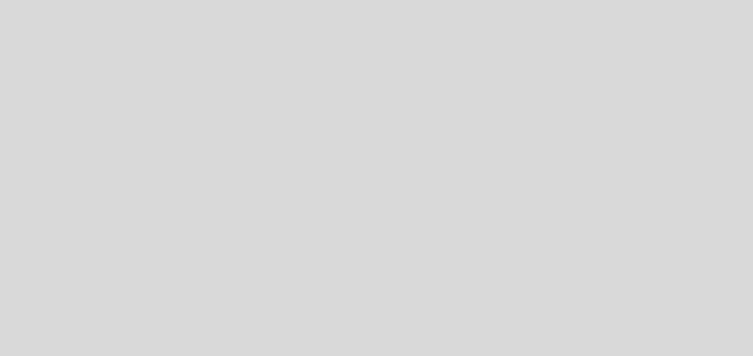
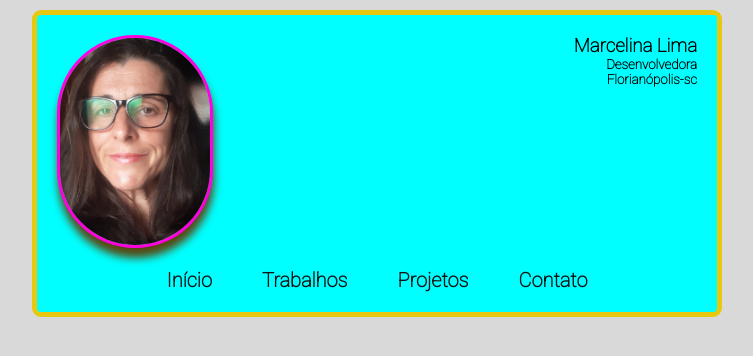
Before and after one commit to Marcelinalima/Portfolio, a plain HTML site: page works.html in a window 1280 px wide. Shown: the whole page, without its empty margins (263-1016 px from the left). Drawn offline with Linux system fonts and the light colour scheme; files that its build step writes are made by us from their sources.

Commit message:
Header criado

```diff
--- a/assets/styles/global.css
+++ b/assets/styles/global.css
@@ -1,3 +1,5 @@
+@import url('https://fonts.googleapis.com/css2?family=Roboto:wght@100&display=swap');
+
 * {
     margin: 0;
     padding: 0;
@@ -5,6 +7,7 @@
 
 body {
     background-color: #d9d9d9;
+    font-family: 'Roboto', sans-serif;
 }
 
 .container {
@@ -20,7 +23,7 @@ body {
 }
 
 .profile-img {
-    width: 150px;
+
     background-color: rgb(143, 148, 206);
     display: block;
     width: 150px;
@@ -38,12 +41,13 @@ body {
 }
 .personal-info{
     width: 100%;
-    justify-content:left;
+    text-align: end;
 }
 .header-menu{
     display: flex;
     gap: 50px;
-    justify-content:right;
+    margin-top:20px;
+    justify-content:center;
 }
 
 .header-menu > a {
@@ -52,3 +56,12 @@ body {
     color: rgb(21, 19, 19);
     font-size: 20px;
 }
+    .header-menu > a:hover {
+        color:blue;
+
+}
+@media(min-width:1100px) {
+  .container{
+    width: 50%;
+  }
+}
--- a/works.html
+++ b/works.html
@@ -6,9 +6,32 @@
     <meta name="viewport" content="width=device-width, initial-scale=1.0">
     <link rel="stylesheet" href="./assets/styles/global.css">
     <link rel="stylesheet" href="./assets/styles/works.css">
-    <title>Works</title>
+    <title>Trabalhos</title>
 </head>
 <body>
+  <div class="container">
+    <header>
+      <div class="header-title">
+        <img class="profile-img"src="./assets/imagens/profile.jpg" alt="foto de perfil"/>
+        <div class="personal-info">
+          <h3>Marcelina Lima</h3>
+          <h5>Desenvolvedora </h5>
+          <h5>Florianópolis-sc</h5>
+        </div>
+      </div>
+      <nav class="header-menu">
+        <a href="./index.html">Início</a>
+        <a href="./works.html">Trabalhos</a>
+        <a href="./projects.html">Projetos</a>
+        <a href="./contact.html">Contato</a>
+      </nav>
+    </header>
+    <section>
 
+    </section>
+    <main>
+
+    </main>
+  </div>
 </body>
 </html>
```
Also changed, not shown: contact.html (+21 -3 lines), index.html (+6 -2 lines), projects.html (+22 -1 lines).
